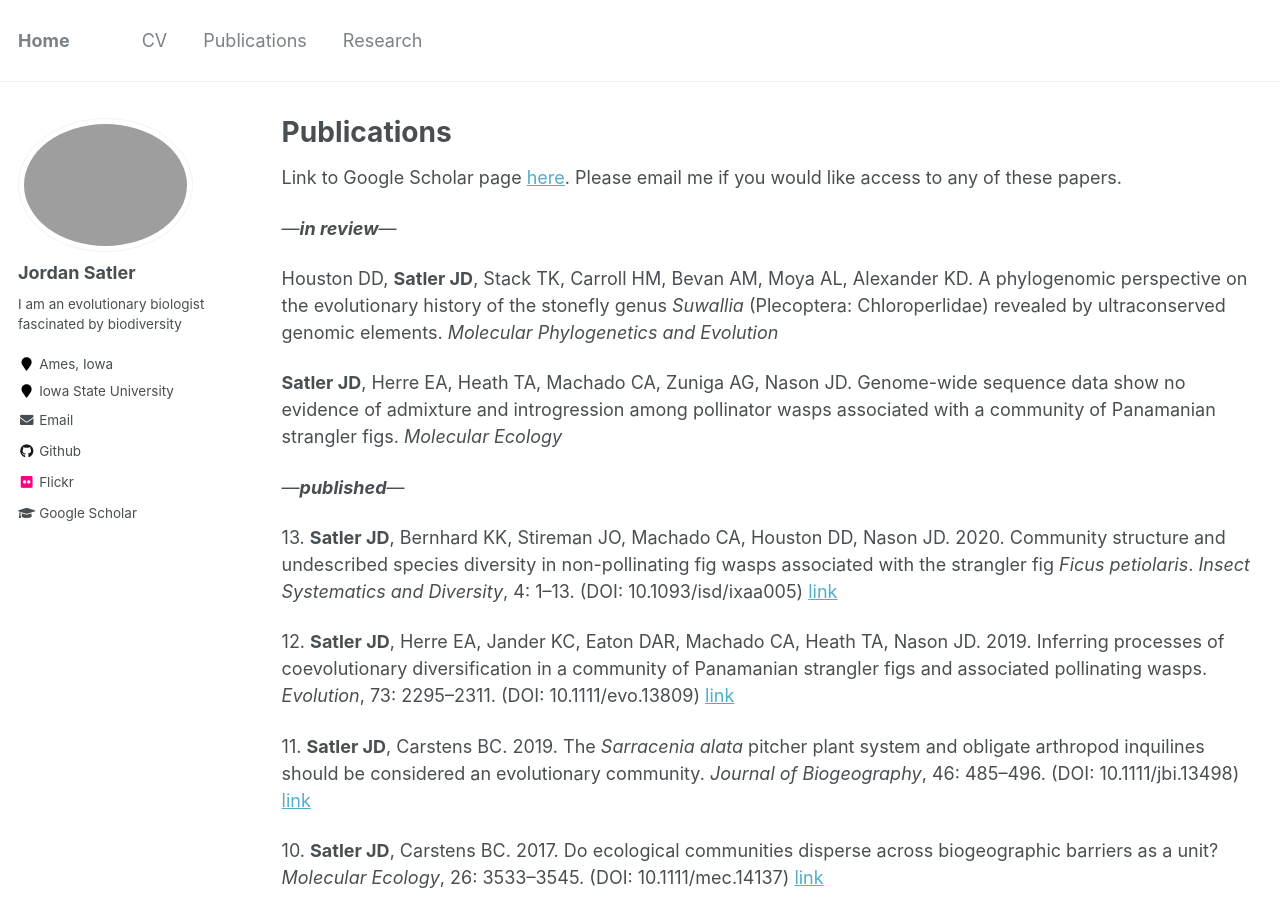
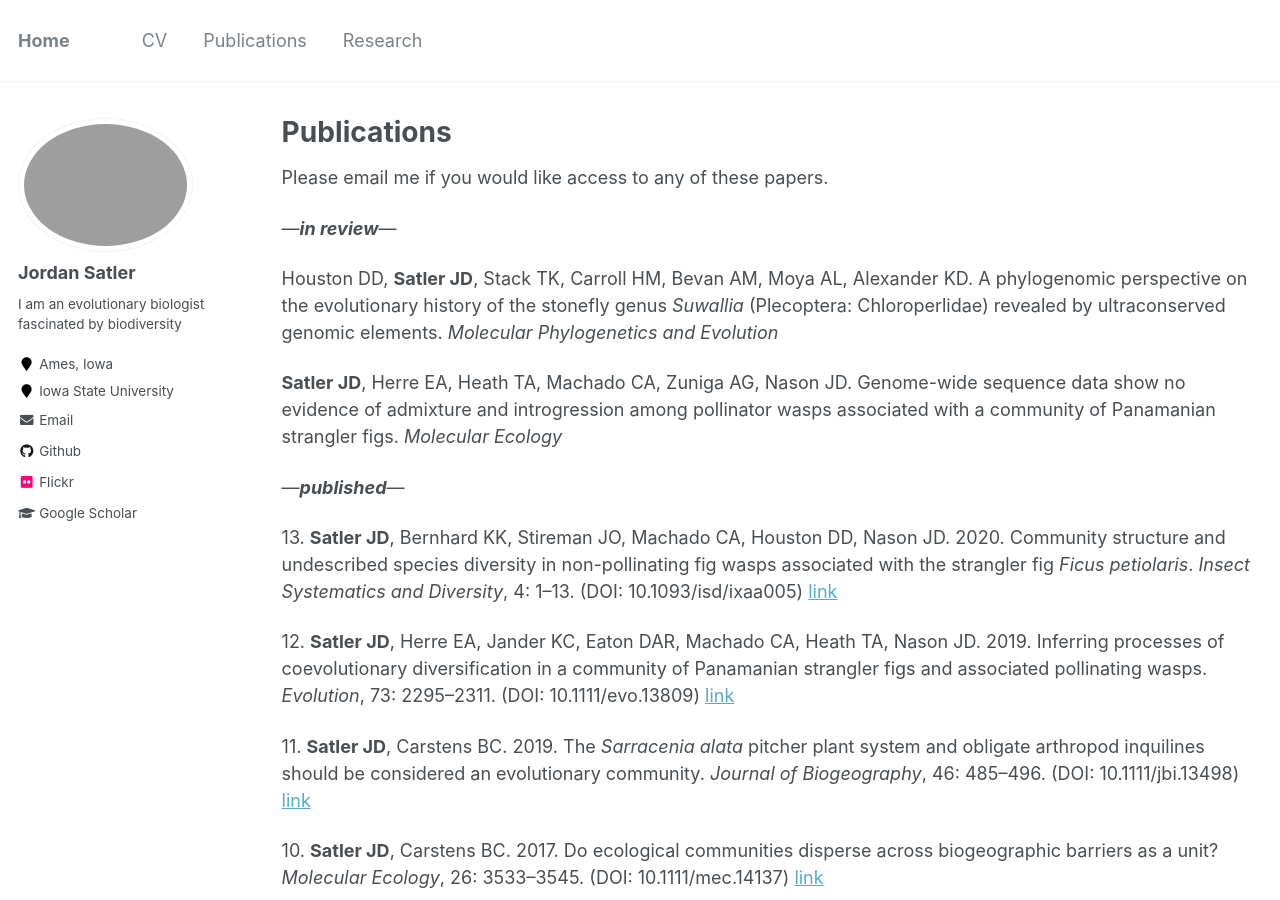
Before and after one commit to jordansatler/jordansatler.github.io, a Jekyll site: the page built from _pages/publications.md, in a window 1280 px wide and 900 px high. Built offline with Jekyll 4.4.1, drawn with Linux system fonts in a browser that asks for light colours.

Commit message:
edits to pub page

```diff
--- a/_pages/publications.md
+++ b/_pages/publications.md
@@ -4,7 +4,6 @@ title: "Publications"
 permalink: /publications/
 author_profile: true
 ---
-Link to Google Scholar page [here](https://scholar.google.com/citations?user=Ktn4eG8AAAAJ&hl=en&oi=ao).
 Please email me if you would like access to any of these papers.
 
 ---***in review***---
```
